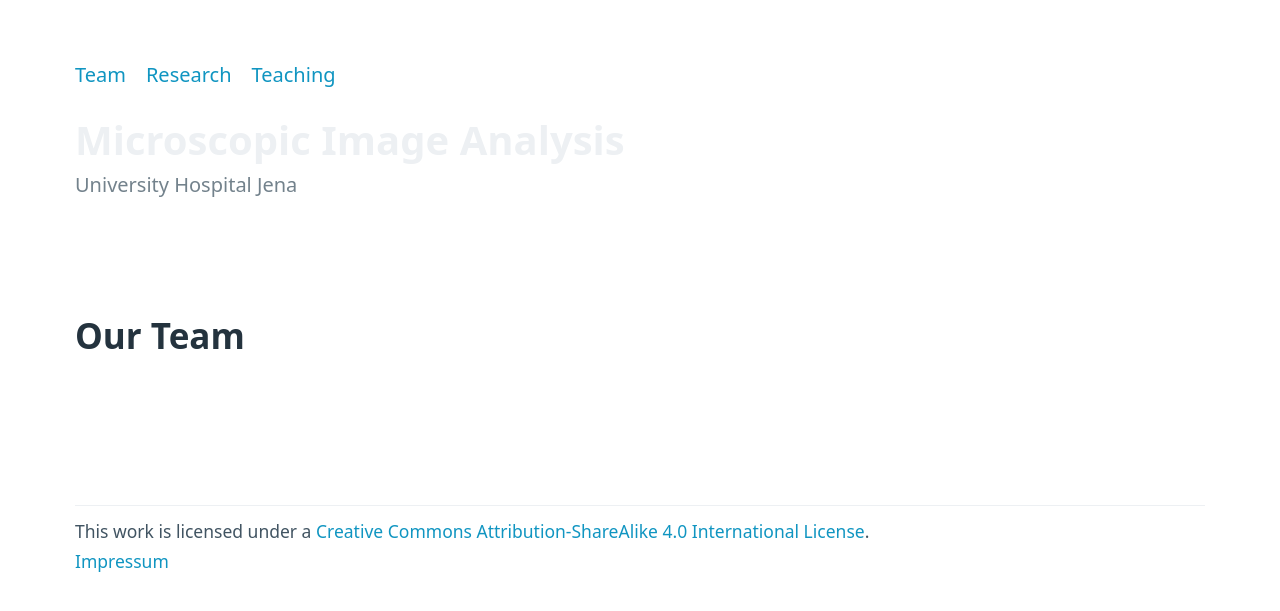
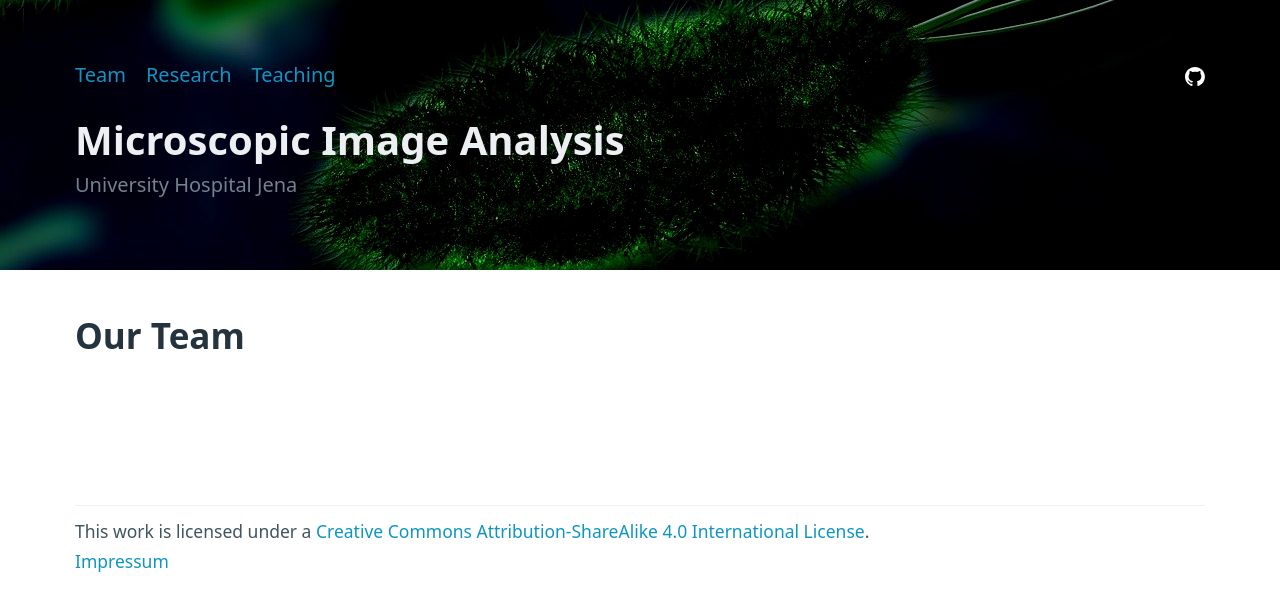
Before and after one commit to microscopic-image-analysis/microscopic-image-analysis.github.io, a Jekyll site: the page built from team.html, in a window 1280 px wide. Shown: the top 611 px of the page. Built offline with Jekyll 4.4.1, drawn with Linux system fonts in a browser that asks for light colours.

Commit message:
Fix img link

```diff
--- a/assets/css/style.css
+++ b/assets/css/style.css
@@ -10,7 +10,7 @@ a.undecorated {
 
 header[data-theme="dark"] {
   /* Image by https://pixabay.com/users/geralt-9301/ (Gerd Altmann) from Pixabay */
-  background-image: url("assets/bacteria.jpg");
+  background-image: url("/assets/bacteria.jpg");
   background-position: center;
   background-size: cover;
 }
```
